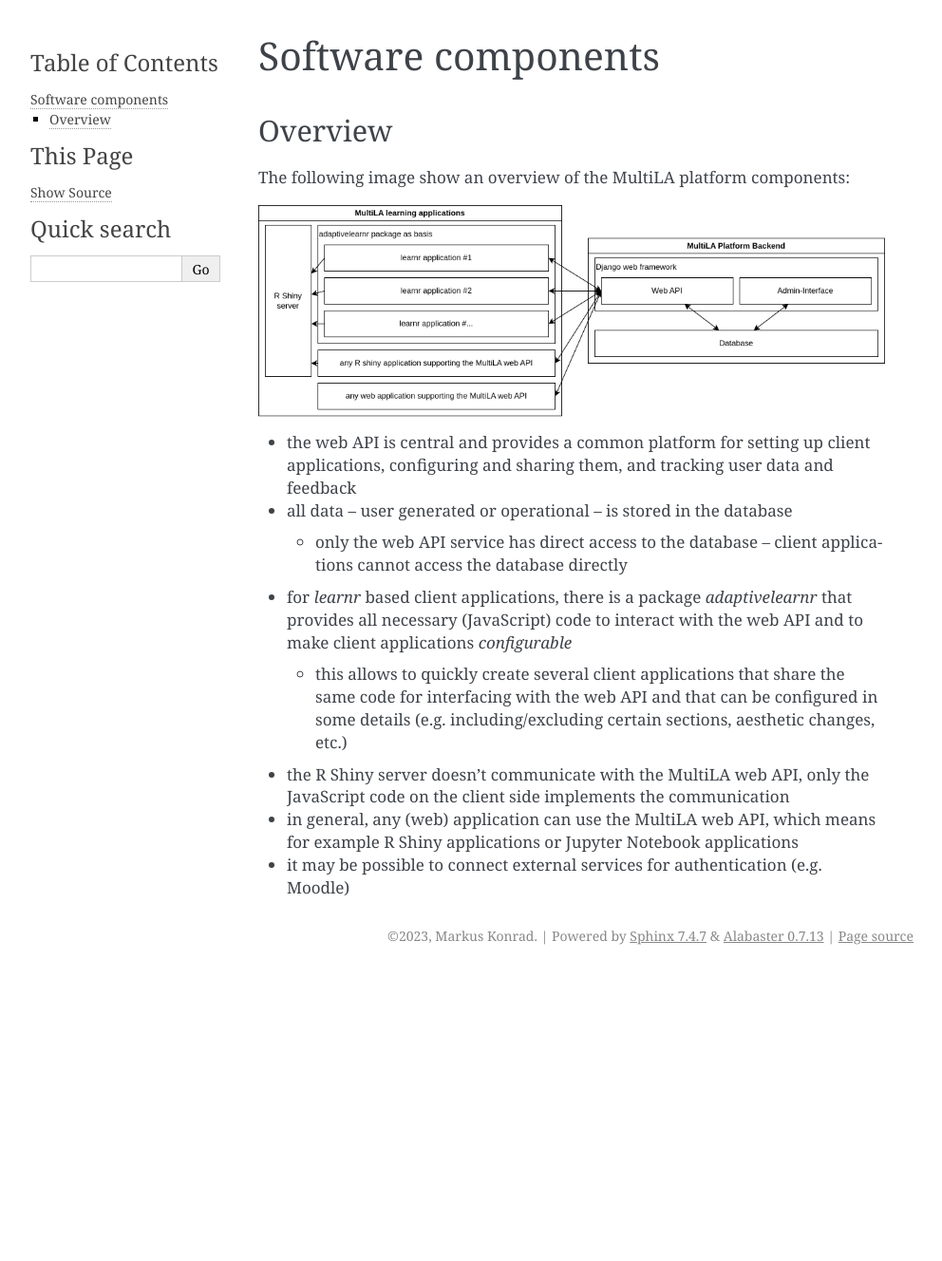
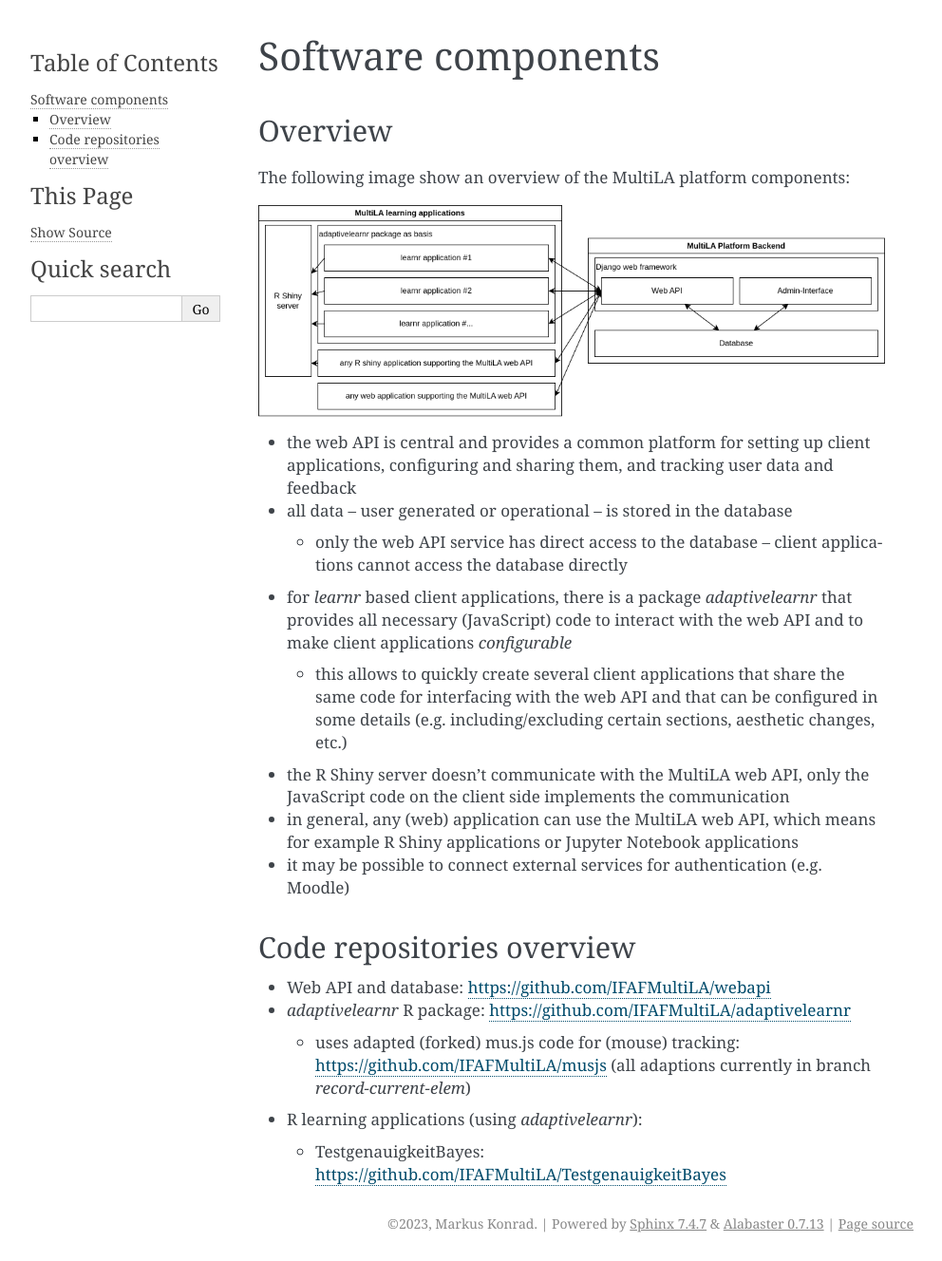
Before and after one commit to IFAFMultiLA/webapi, a Sphinx documentation site: the page built from docs/source/components.rst, in a window 1280 px wide. Shown: the whole page at 95% size, without its empty margins (148-1140 px from the left). Built offline with Sphinx 7.4.7, drawn with Linux system fonts in a browser that asks for light colours; before the commit the page ends 1025 px from its top, so only the background shows below that.

Commit message:
+ code repos overview in docs

```diff
--- a/docs/source/codebook.rst
+++ b/docs/source/codebook.rst
@@ -81,7 +81,7 @@ Contains data on events produced by users within a tracking session.
    -  for ``"learnr_event_*"``: data depends on learnr event type (see
       below)
    -  for ``"mouse"``: raw mouse tracking data as collected with
-      `mus.js <https://github.com/ineventapp/musjs>`__; data is
+      `mus.js <https://github.com/ineventapp/musjs>`_; data is
       collected in chunks and must be concatenated to form the trace for
       the whole tracking session
 
--- a/docs/source/components.rst
+++ b/docs/source/components.rst
@@ -27,3 +27,17 @@ The following image show an overview of the MultiLA platform components:
 - in general, any (web) application can use the MultiLA web API, which means for example R Shiny applications or
   Jupyter Notebook applications
 - it may be possible to connect external services for authentication (e.g. Moodle)
+
+
+Code repositories overview
+--------------------------
+
+- Web API and database: `<https://github.com/IFAFMultiLA/webapi>`_
+- *adaptivelearnr* R package: `<https://github.com/IFAFMultiLA/adaptivelearnr>`_
+
+  - uses adapted (forked) mus.js code for (mouse) tracking: `<https://github.com/IFAFMultiLA/musjs>`_ (all adaptions
+    currently in branch *record-current-elem*)
+
+- R learning applications (using *adaptivelearnr*):
+
+  - TestgenauigkeitBayes: `<https://github.com/IFAFMultiLA/TestgenauigkeitBayes>`_
```
Also changed, not shown: 7 other files.
